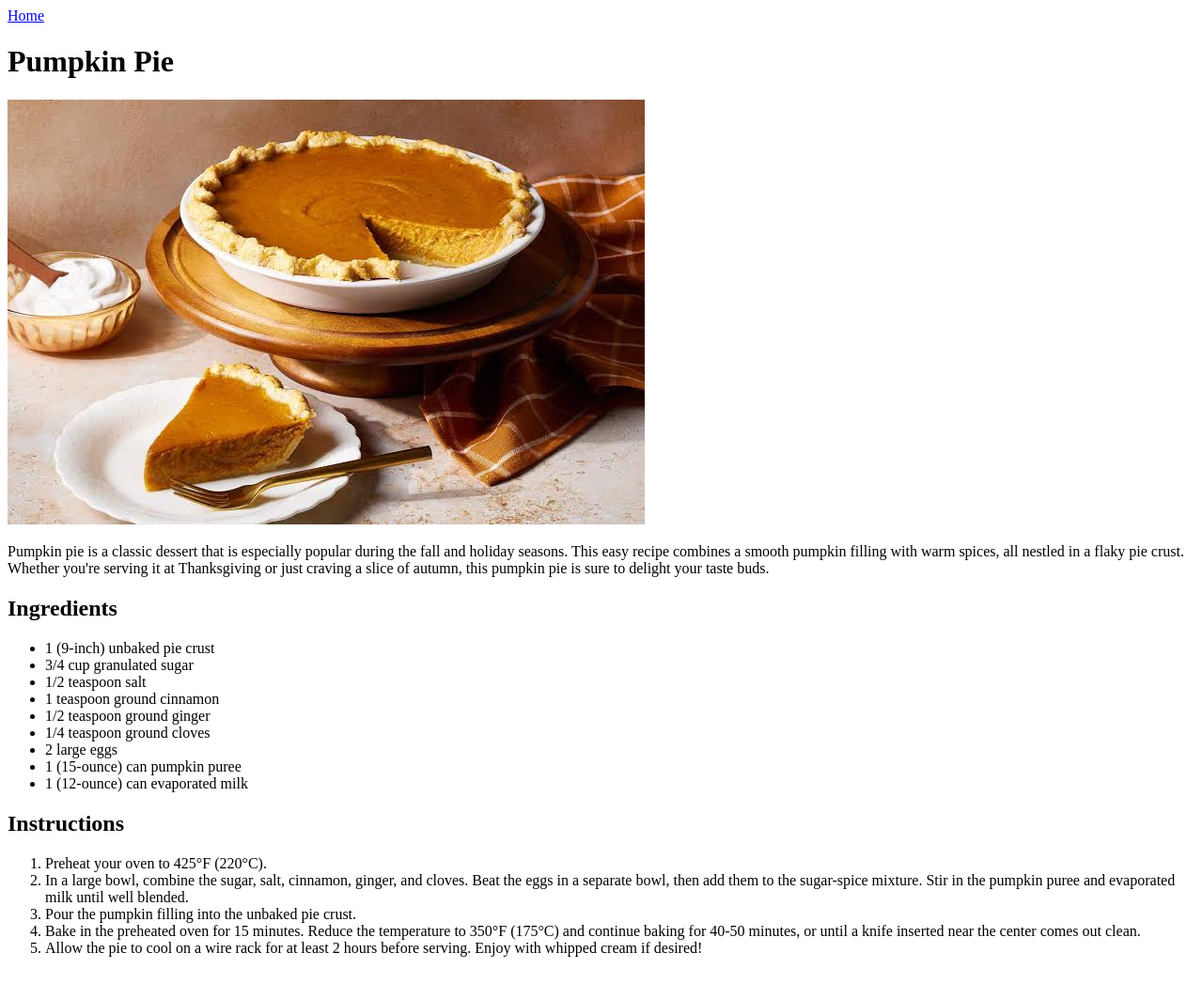
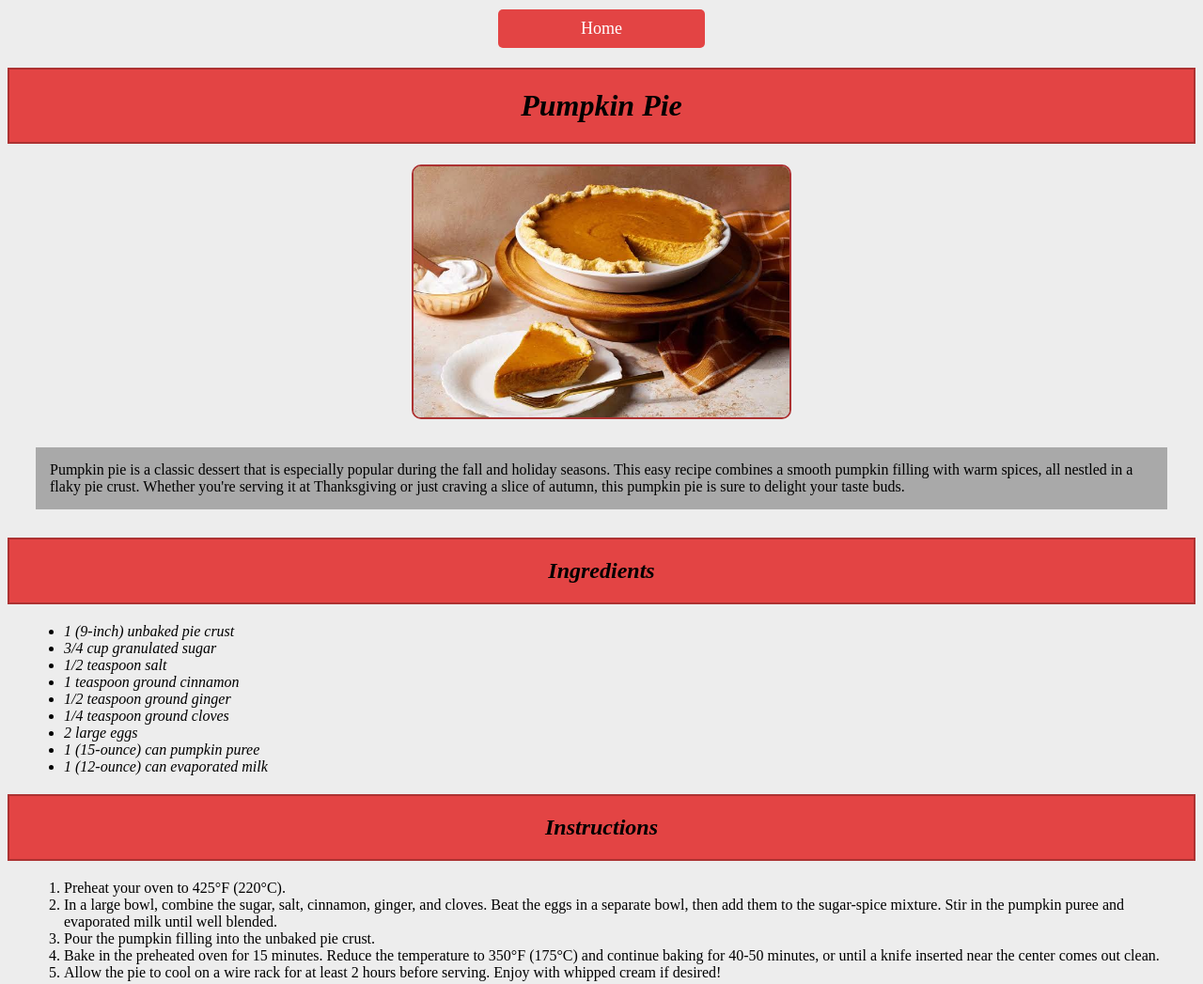
Before and after one commit to blakemendes9/odin-recipes, a plain HTML site: page recipes/pumpkin-pie.html in a window 1280 px wide. Shown: the whole page at 94% size. Drawn offline with Linux system fonts and the light colour scheme.

Commit message:
Edited all css styles for pages

```diff
--- a/recipes/pumpkin-pie.html
+++ b/recipes/pumpkin-pie.html
@@ -4,11 +4,12 @@
         <meta charset="UTF-8">
         <meta name="viewport" content="width=device-width, initial-scale=1.0">
         <title>Pumpkin Pie</title>
+        <link rel="stylesheet" href="recipe-style.css">
     </head>
     <body>
         <a href="../index.html">Home</a>
         <h1>Pumpkin Pie</h1>
-        <img src="../imgs/pumpkin-pie.jpg" alt="Pumpkin Pie">
+        <img src="../imgs/pumpkin-pie.jpg" alt="Pumpkin Pie" id="pumpkin-pie">
 
         <p>Pumpkin pie is a classic dessert that is especially popular during the fall and holiday seasons. This easy recipe combines a smooth pumpkin filling with warm spices, all nestled in a flaky pie crust. Whether you're serving it at Thanksgiving or just craving a slice of autumn, this pumpkin pie is sure to delight your taste buds.</p>
 
--- /dev/null
+++ b/recipes/recipe-style.css
@@ -0,0 +1,84 @@
+body{
+    font-family: "Times New Roman", "Helvetica", sans-serif;
+    margin: 20;
+    padding: 20;
+    background-color: #ededed;
+}
+
+a{
+    display: block;
+    text-align: center;
+    font-size: 18px;
+    margin: 10px auto;
+    padding: 10px;
+    width: 200px;
+    background-color: #e34444;
+    color: white;
+    text-decoration: none;
+    border-radius: 5px;
+}
+
+a:hover{
+    background-color: #ff9f9f;
+}
+
+a:active{
+    background-color: #691d1d;
+}
+
+h1{
+    text-align: center;
+    background-color: #e34444;
+    padding: 20px;
+    font-weight: bold;
+    font-style: italic;
+    border: 2px solid #ac3232;
+}
+
+#green-bean{
+    display: block;
+    margin: 0 auto;
+    border-radius: 10px;
+    width: 500px;
+    border: 2px solid #ac3232;
+}
+
+#mashed-potato{
+    display: block;
+    margin: 0 auto;
+    border-radius: 10px;
+    width: 300px;
+    border: 2px solid #ac3232;
+}
+
+#pumpkin-pie{
+    display: block;
+    margin: 0 auto;
+    border-radius: 10px;
+    width: 400px;
+    border: 2px solid #ac3232;
+}
+
+p{
+    margin: 30px;
+    padding: 15px;
+    background-color:darkgray;
+}
+
+h2{
+    text-align: center;
+    background-color: #e34444;
+    padding: 20px;
+    font-weight: bold;
+    font-style: italic;
+    border: 2px solid #ac3232;
+}
+
+ul{
+    font-style: italic;
+    margin: 20px;
+}
+
+ol{
+    margin: 20px;
+}
--- a/styles.css
+++ b/styles.css
@@ -0,0 +1,52 @@
+body{
+    font-family: "Times New Roman", "Helvetica", sans-serif;
+    margin: 20;
+    padding: 20;
+    background-color: #ededed;
+}
+
+img{
+    display: block;
+    margin: 0 auto;
+    border-radius: 10px;
+    width: 250px;
+    border: 2px solid #ac3232;
+}
+
+h1{
+    text-align: center;
+    background-color: #e34444;
+    padding: 20px;
+    font-weight: bold;
+    font-style: italic;
+    border: 2px solid #ac3232;
+}
+
+p{
+    text-align: center;
+    font-size: 20px;
+    margin: 30px;
+    padding: 15px;
+    background-color:darkgray;
+}
+
+a{
+    display: block;
+    text-align: center;
+    font-size: 18px;
+    margin: 10px auto;
+    padding: 10px;
+    width: 200px;
+    background-color: #e34444;
+    color: white;
+    text-decoration: none;
+    border-radius: 5px;
+}
+
+a:hover{
+    background-color: #ff9f9f;
+}
+
+a:active{
+    background-color: #691d1d;
+}
```
Also changed, not shown: index.html (+7 -5 lines), recipes/green-bean-casserole.html (+2 -1 lines), recipes/mashed-potato.html (+2 -1 lines), imgs/odin-cooking.jpg (added).
